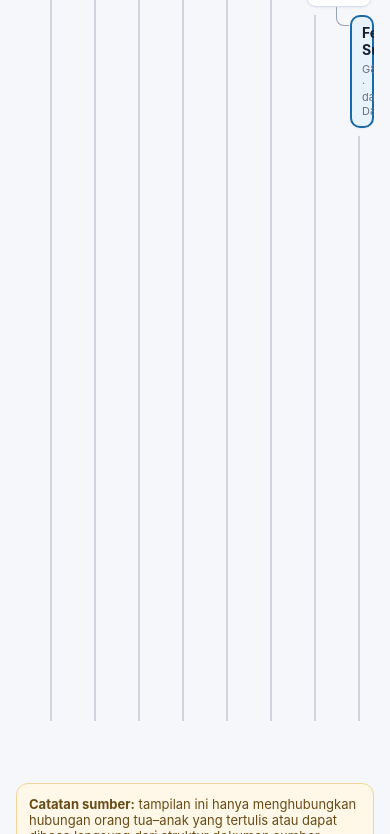
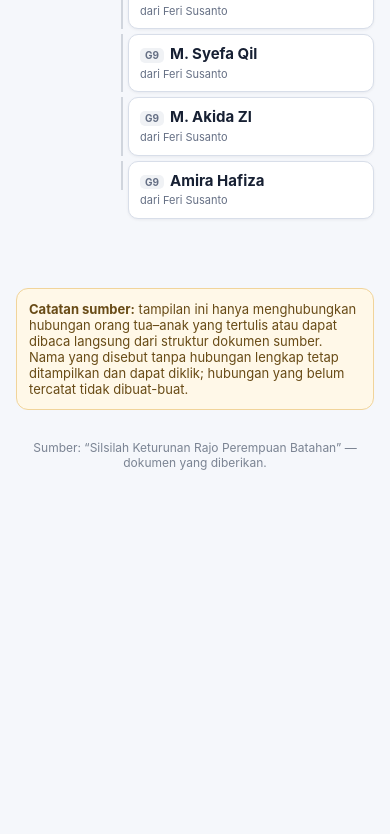
Before and after one commit to feribatahan/Rajo-Perempuan, a plain HTML site: page index.html in a window 390 px wide. Shown: the part 1166-2000 px from the top of the page. After the commit the page ends 1686 px from the top, so only its background shows below. Drawn offline with Linux system fonts and the light colour scheme.

Commit message:
Update index.html

```diff
--- a/index.html
+++ b/index.html
@@ -3,7 +3,7 @@
 <head>
 <meta charset="utf-8">
 <meta name="viewport" content="width=device-width,initial-scale=1">
-<title>Silsilah Rajo Perempuan Batahan — v25 Garis Keturunan</title>
+<title>Silsilah Rajo Perempuan Batahan — v27 Mobile Fixed</title>
 <style>
 :root{--bg:#f5f7fb;--card:#fff;--ink:#172033;--muted:#667085;--line:#d8dee9;--accent:#1769aa;--accent2:#e8f2fb;--gold:#b7791f;--green:#18794e;}
 *{box-sizing:border-box} body{margin:0;background:var(--bg);color:var(--ink);font-family:Inter,system-ui,-apple-system,Segoe UI,Roboto,Arial,sans-serif}
@@ -40,14 +40,31 @@ main{padding:22px 16px 50px} .selected{background:linear-gradient(135deg,#1769aa
   .lineage-card:active{transform:scale(.99)}
 }
 @media(min-width:651px){
+  .mobile-lineage{display:none}
   .lineage-card{font:inherit;color:inherit;text-align:left}
 }
+@media(max-width:650px){
+  .desktop-lineage{display:none}
+  .lineage-main{overflow:visible;padding:4px 0 24px}
+  .lineage-tree{width:100%;min-width:0;padding:4px 0 20px}
+  .mobile-lineage{width:100%;}
+  .mobile-item{position:relative;width:100%;padding:0 0 0 calc(var(--depth) * 14px);margin:0;}
+  .mobile-item:before{content:"";position:absolute;left:calc(var(--depth) * 14px - 7px);top:0;bottom:0;border-left:2px solid #d0d5dd;}
+  .mobile-item:first-child:before{top:50%;}
+  .mobile-item:last-child:before{bottom:50%;}
+  .mobile-card{display:block;width:100%;min-width:0;max-width:none;margin:5px 0;padding:10px 11px;border:1px solid #d8dee9;border-radius:10px;background:#fff;text-align:left;font:inherit;color:inherit;box-shadow:0 1px 3px rgba(16,24,40,.06);cursor:pointer;}
+  .mobile-card.focus{border:2px solid #1769aa;background:#e8f2fb;padding:9px 10px;}
+  .mobile-card .lname{display:block;font-weight:750;font-size:15px;line-height:1.25;overflow-wrap:anywhere;}
+  .mobile-card .lmeta{display:block;font-size:11px;color:#667085;margin-top:3px;line-height:1.3;overflow-wrap:anywhere;}
+  .mobile-depth{display:inline-block;margin-right:6px;padding:1px 5px;border-radius:5px;background:#f0f2f5;font-size:10px;color:#667085;font-weight:700;}
+}
+
 </style>
 </head>
 <body>
 <header><div class="wrap">
 <h1>Silsilah Keturunan Rajo Perempuan Batahan</h1>
-<div class="sub">Explorer v22 — Pure HTML. Klik nama mana pun untuk membuka seluruh jaringan generasinya.</div>
+<div class="sub">Explorer v27 — Pure HTML. Klik nama mana pun untuk membuka seluruh jaringan generasinya.</div>
 <div class="toolbar">
 <input id="search" placeholder="Cari nama..." autocomplete="off">
 <button class="primary" id="feriBtn">Fokus Feri Susanto</button>
@@ -141,10 +158,12 @@ function render(id, showAll=false){
   });
 
   const tree=lineageHtml(active,roots,current);
+  const mobileTree=lineageMobileHtml(active,roots,current);
   const count=active.size;
   network.innerHTML=`<section class="lineage-main">
     <div class="lineage-toolbar"><div><strong>${count} nama dalam jaringan</strong><span> · hubungan ditampilkan menurut garis keturunan</span></div></div>
-    <div class="lineage-tree">${tree||'<div class="empty">Tidak ada jaringan yang dapat ditampilkan.</div>'}</div>
+    <div class="lineage-tree desktop-lineage">${tree||'<div class="empty">Tidak ada jaringan yang dapat ditampilkan.</div>'}</div>
+    <div class="lineage-tree mobile-lineage">${mobileTree||'<div class="empty">Tidak ada jaringan yang dapat ditampilkan.</div>'}</div>
   </section>`;
   window.scrollTo({top:0,behavior:'smooth'});
 }
@@ -170,6 +189,25 @@ function lineageHtml(activeSet, rootIds, highlightId){
     return html;
   }
   return rootIds.map(r=>nodeHtml(r,0)).join('');
+}
+
+function lineageMobileHtml(activeSet, rootIds, highlightId){
+  const visited=new Set();
+  const out=[];
+  function walk(id,depth){
+    id=Number(id);
+    if(visited.has(id)) return;
+    const n=byId[id];
+    if(!n || !activeSet.has(id)) return;
+    visited.add(id);
+    const cls=id===highlightId?'mobile-card focus':'mobile-card';
+    const ps=(parents[String(id)]||[]).map(x=>byId[Number(x)]?.name).filter(Boolean).join(', ');
+    out.push(`<div class="mobile-item" style="--depth:${depth}"><button type="button" class="${cls}" data-person-id="${id}" aria-label="Pilih ${esc(n.name)}"><span class="lname"><span class="mobile-depth">G${gen(n)}</span>${esc(n.name)}</span><span class="lmeta">${ps?'dari '+esc(ps):'Garis leluhur'}</span></button></div>`);
+    const kids=(children[String(id)]||[]).map(Number).filter(k=>activeSet.has(k));
+    kids.forEach(k=>walk(k,depth+1));
+  }
+  rootIds.forEach(r=>walk(r,0));
+  return out.join('');
 }
 
 function buildLineageDocument(){
```
